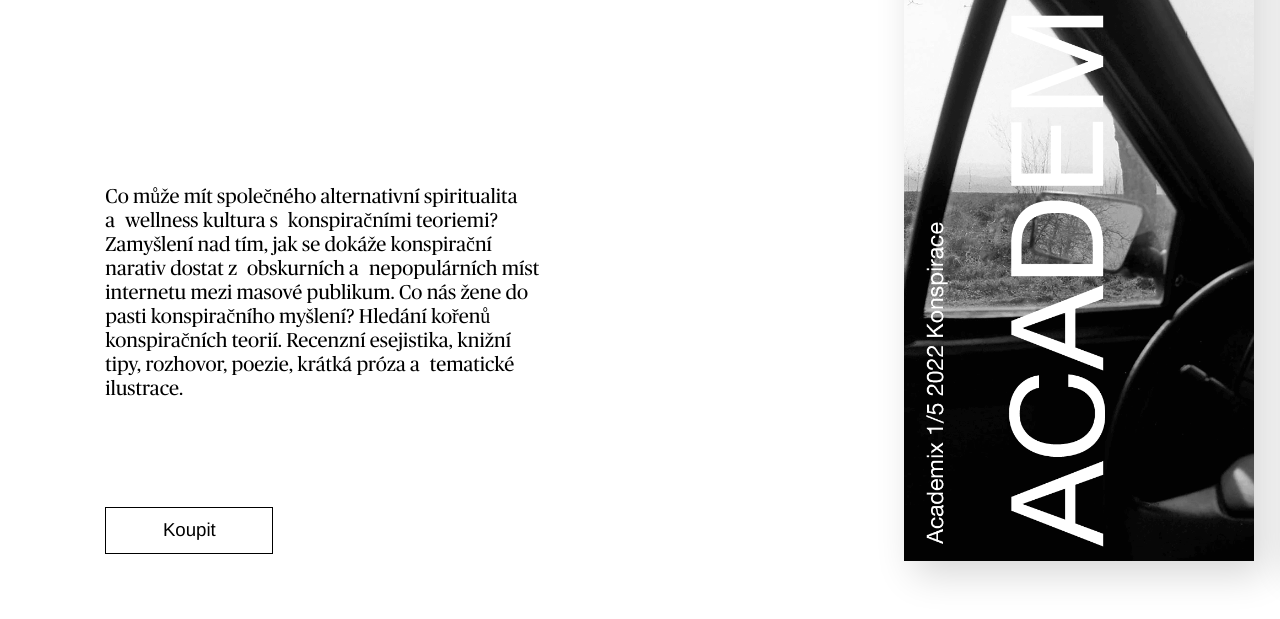
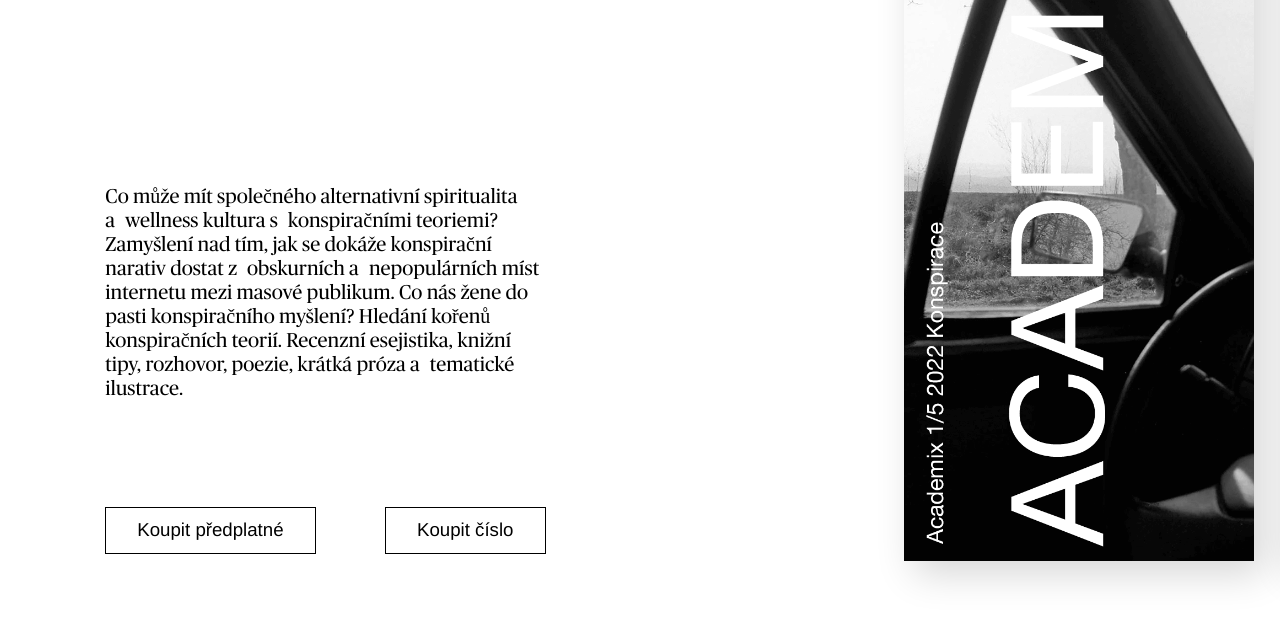
Before and after one commit to PaajaE/academix-revue, a plain HTML site: page src/index.html in a window 1280 px wide. Shown: the part 181-800 px from the top of the page. Drawn offline with Linux system fonts and the light colour scheme.

Commit message:
subscription button

```diff
--- a/src/index.html
+++ b/src/index.html
@@ -49,13 +49,20 @@
               myšlení? Hledání kořenů konspiračních teorií. Recenzní esejistika,
               knižní tipy, rozhovor, poezie, krátká próza a tematické ilustrace.
             </p>
-            <div class="inline-flex">
+            <div class="inline-flex buttons">
+              <a
+                href="https://buy.stripe.com/eVa03CdkybaK83m145"
+                title="Koupit předpladné časopisu Academix"
+                target="_blank"
+                class="btn"
+                >Koupit předplatné</a
+              >
               <a
                 href="https://buy.stripe.com/eVa9Eca8mbaKbfy000"
                 target="_blank"
                 class="btn"
                 title="Koupit první číslo časopisu Academix"
-                >Koupit</a
+                >Koupit číslo</a
               >
             </div>
           </div>
--- a/src/style.css
+++ b/src/style.css
@@ -68,7 +68,7 @@ a.inverted {
 }
 
 .btn {
-  padding: 0.78125rem 4.427rem 0.8854rem;
+  padding: 0.78125rem 2.427rem 0.8854rem;
   font-size: var(--fs-href);
   /* font-weight: 400; */
   /* max-width: calc(0.65 * 100vw); */
@@ -79,6 +79,7 @@ a.inverted {
 }
 
 .btn.inverted {
+  padding: 0.78125rem 4.427rem 0.8854rem;
   background-color: var(--main-color);
   color: var(--inverted-color);
   border-color: var(--inverted-color);
@@ -243,3 +244,8 @@ li {
 .relative {
   position: relative;
 }
+
+.buttons {
+  width: 100%;
+  justify-content: space-between;
+}
```
